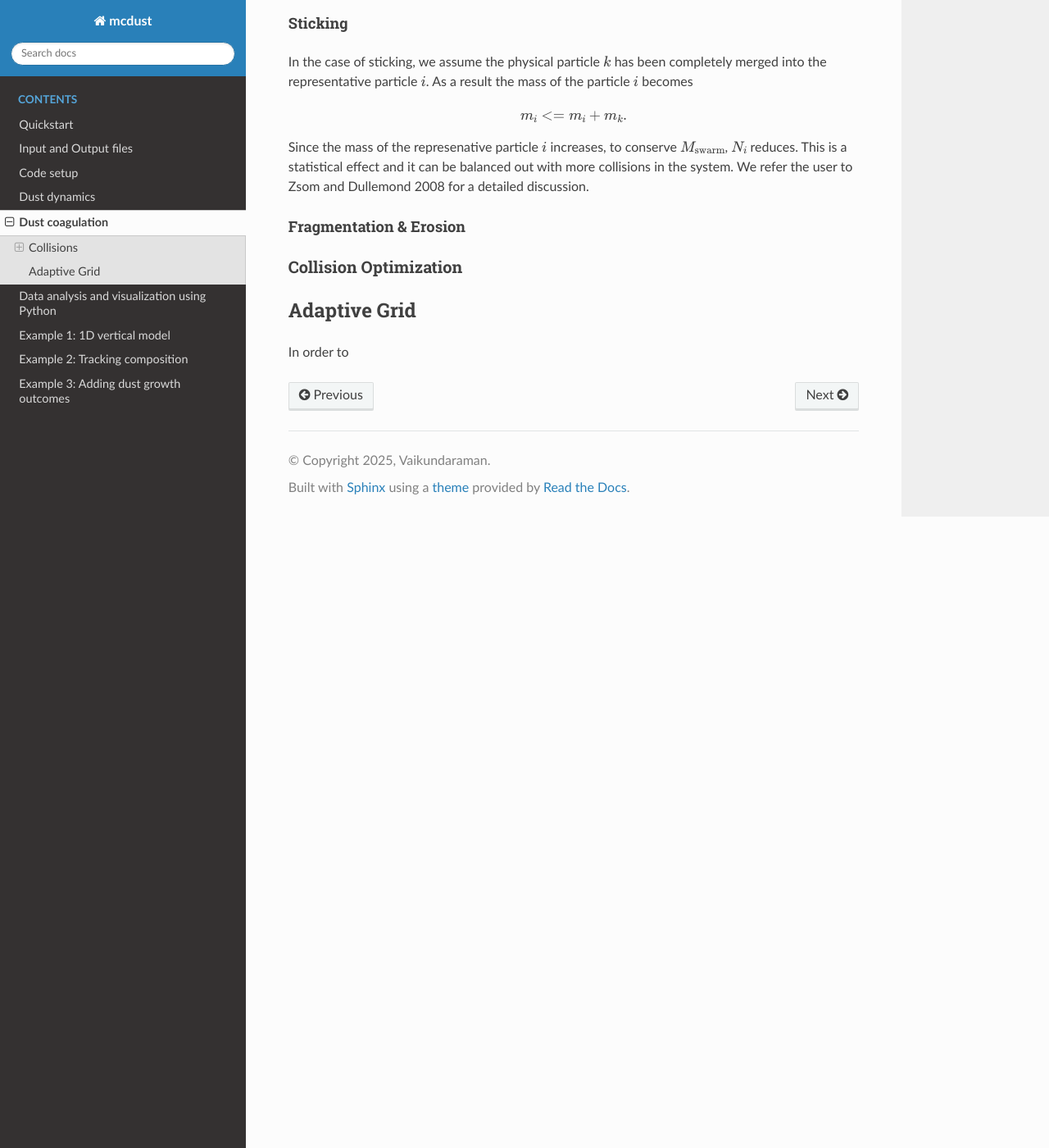
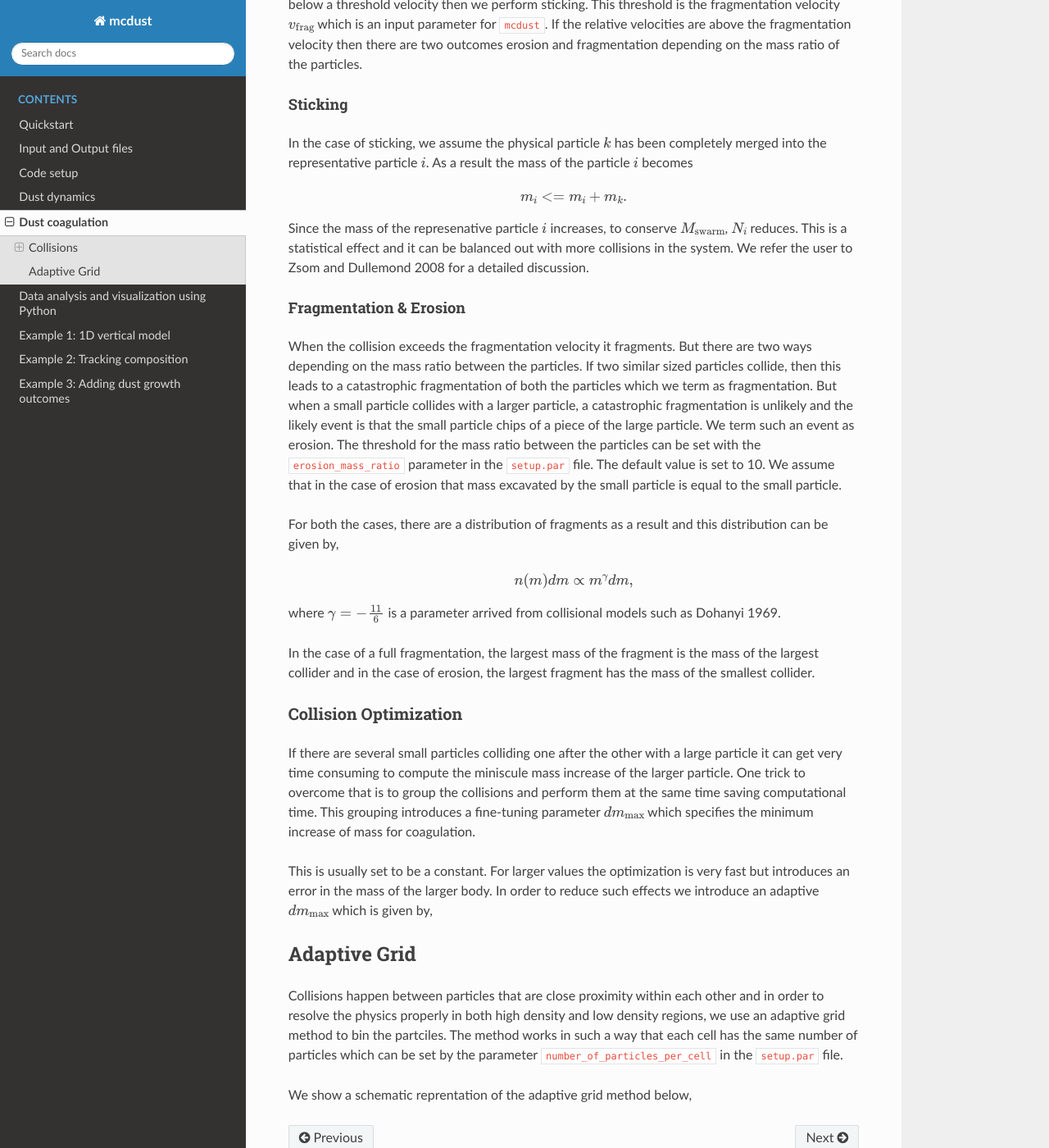
Before and after one commit to vicky1997/docs_test, a Sphinx documentation site: the page built from docs/source/dustcoagulation.rst, in a window 1280 px wide and 1400 px high, scrolled down 1929 px. Shown: the whole window at 82% size. Built offline with Sphinx 7.4.7 and the Read the Docs theme 3.1.0, drawn with Linux system fonts in a browser that asks for light colours; some of the changed text lies outside the part shown.

Commit message:
dust coag almost done

```diff
--- a/docs/source/dustcoagulation.rst
+++ b/docs/source/dustcoagulation.rst
@@ -4,7 +4,7 @@ Dust coagulation
 Dust coagulation in :code:`mcdust` is done with a Monte Carlo approach rather than solving the Smoluchowski equation. We briefly explain the method here.
 For details we refer the reader to Drazkowksa et al 2013 and Zsom and Dullemond 2008. We follow representative particles and follow their evolution rather than tracking every single particle and its evolution. These :math:`n` representative particles statistically represent :math:`N` physical particles (:math:`n << N`).
 For eg, the representative particle :math:`i` shares identical properties with :math:`N_i` physical particles.
-The total mass of physical particles in one swarm (:math:`M_{\mathrm{swarm}}`) is given by,
+The total mass of physical particles in one swarm (:math:`M_{\mathrm{swarm}}`) is given by
 
 .. math::
 
@@ -17,13 +17,13 @@ Collisions
 ++++++++++
 In this framework, we assume that the representative particles themselves do not collide with each other (the collisions between the representative particles are too rare). The representative particles collide with physical (non-representative) particles whose history we do not track. We track only the representative particle and its evolution.
 
-To perform a collision we choose a representative particle :math:`i` and a physical particle which represented by representative particle :math:`k`. The probability of a collision between particle :math:`i` and particle :math:`k` is given by,
+To perform a collision we choose a representative particle :math:`i` and a physical particle which represented by representative particle :math:`k`. The probability of a collision between particle :math:`i` and particle :math:`k` is given by
 
 .. math::
 
     r_{ik} = \frac{N_k K_{ik}}{V},
 
-where V is the cell volume and :math:`K_{ik}` is the coagulation kernel which is given by,
+where V is the cell volume and :math:`K_{ik}` is the coagulation kernel which is given by
 
 .. math::
 
@@ -37,13 +37,13 @@ The total collision rate for any pair can be computed by
 
     r = \sum_i \sum_k r_{ik}.
 
-Then, we can choose the represenative particle. The probability that the chosen particle is :math:`i` is,
+Then, we can choose the represenative particle. The probability that the chosen particle is :math:`i` is
 
 .. math::
 
     P_i = \frac{\sum_k r_{ik}}{r}.
 
-The probability that this particle collides with a non-representative particle :math:`k` is given by,
+The probability that this particle collides with a non-representative particle :math:`k` is given by
 
 .. math::
 
@@ -59,13 +59,15 @@ The timestep between the collisions is determined as
 
 where rand is a random number drawn from a uniform distribution between 0 and 1.
 
+The subroutines that compute the collision rates and probabilities can be found in :code:`collisions.f90`
+
 And depending on the relative velocities the collisonal outcomes are decided for the particles. We explain the relative velocity formulation and the collisional outcomes below.
 
 Relative velocities
 -------------------
 The sources for the velocities of the particles taken into account are: Brownian motion, turbulence, radial and azimuthal drift and differential settling.
 This is similar to model followed by Birnstiel et al 2010. For the turbulent relative velocities, we use the prescription from Ormel and Cuzzi 2007.
-
+The implementation of the relative velocities in :code:`mcdust` can be found in the :code:`relvels` subroutine in :code:`collisions.f90`
 
 Collisional Outcomes
 --------------------
@@ -87,12 +89,35 @@ This is a statistical effect and it can be balanced out with more collisions in
 
 Fragmentation & Erosion
 ^^^^^^^^^^^^^^^^^^^^^^^
+When the collision exceeds the fragmentation velocity it fragments. But there are two ways depending on the mass ratio between the particles. If two similar sized particles collide,
+then this leads to a catastrophic fragmentation of both the particles which we term as fragmentation. But when a small particle collides with a larger particle, a catastrophic fragmentation is unlikely and
+the likely event is that the small particle chips of a piece of the large particle. We term such an event as erosion. The threshold for the mass ratio between the particles can be set with the :code:`erosion_mass_ratio` parameter in the :code:`setup.par` file.
+The default value is set to 10. We assume that in the case of erosion that mass excavated by the small particle is equal to the small particle.
 
+For both the cases, there are a distribution of fragments as a result and this distribution can be given by,
 
+.. math::
+
+    n(m)dm \propto m^\gamma dm,
+
+where :math:`\gamma = - \frac{11}{6}` is a parameter arrived from collisional models such as Dohanyi 1969.
+
+In the case of a full fragmentation, the largest mass of the fragment is the mass of the largest collider and in the case of erosion, the largest fragment has the mass of the smallest collider.
 
 Collision Optimization
 ----------------------
+If there are several small particles colliding one after the other with a large particle it can get very time consuming to compute the miniscule mass increase of the larger particle.
+One trick to overcome that is to group the collisions and perform them at the same time saving computational time. This grouping introduces a fine-tuning parameter :math:`dm_{\mathrm{max}}` which specifies the minimum
+increase of mass for coagulation.
+
+This is usually set to be a constant. For larger values the optimization is very fast but introduces an error in the mass of the larger body.
+In order to reduce such effects we introduce an adaptive :math:`dm_{\mathrm{max}}` which is given by,
+
 
 Adaptive Grid
 +++++++++++++
-In order to
+Collisions happen between particles that are close proximity within each other and in order to resolve the physics properly in both high density and low density regions, we use an adaptive grid method to bin the partciles.
+The method works in such a way that each cell has the same number of particles which can be set by the parameter :code:`number_of_particles_per_cell` in the :code:`setup.par` file.
+
+
+We show a schematic reprentation of the adaptive grid method below,
```
